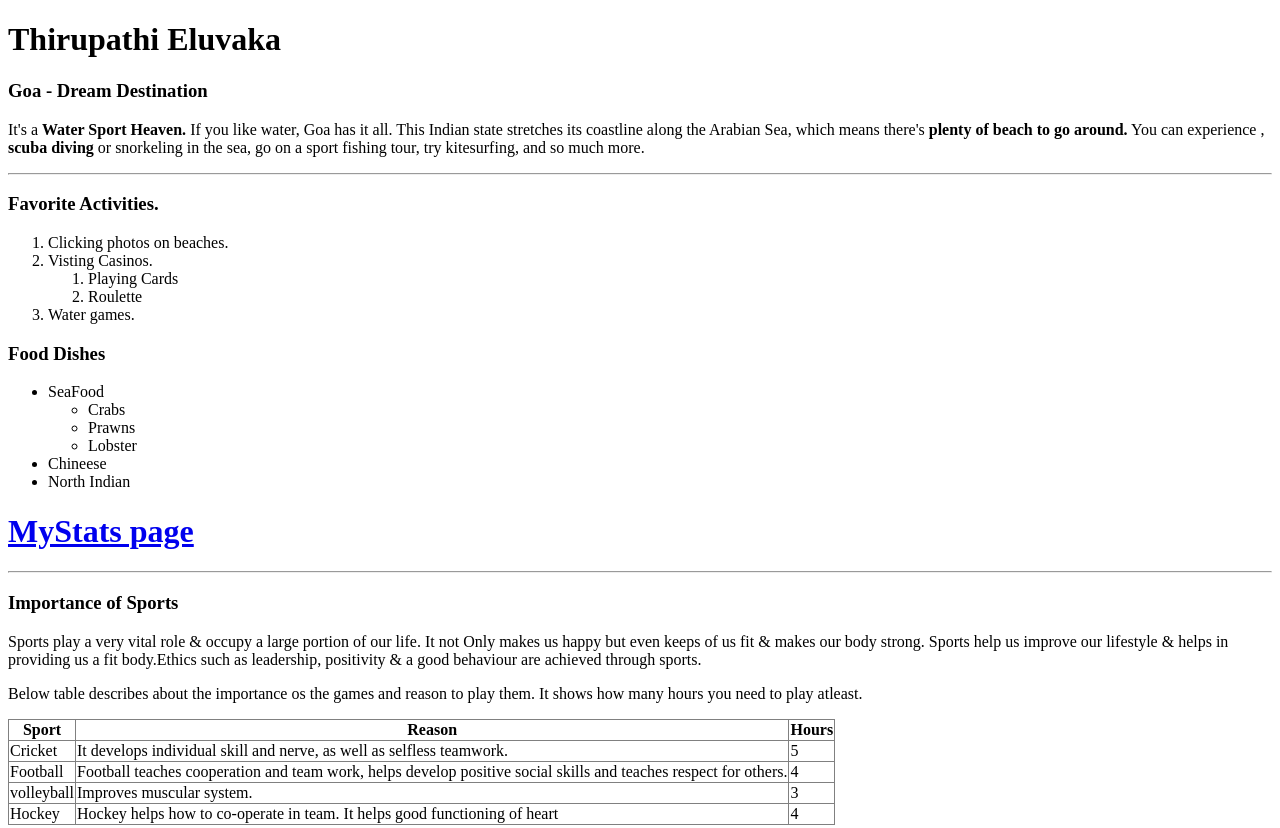
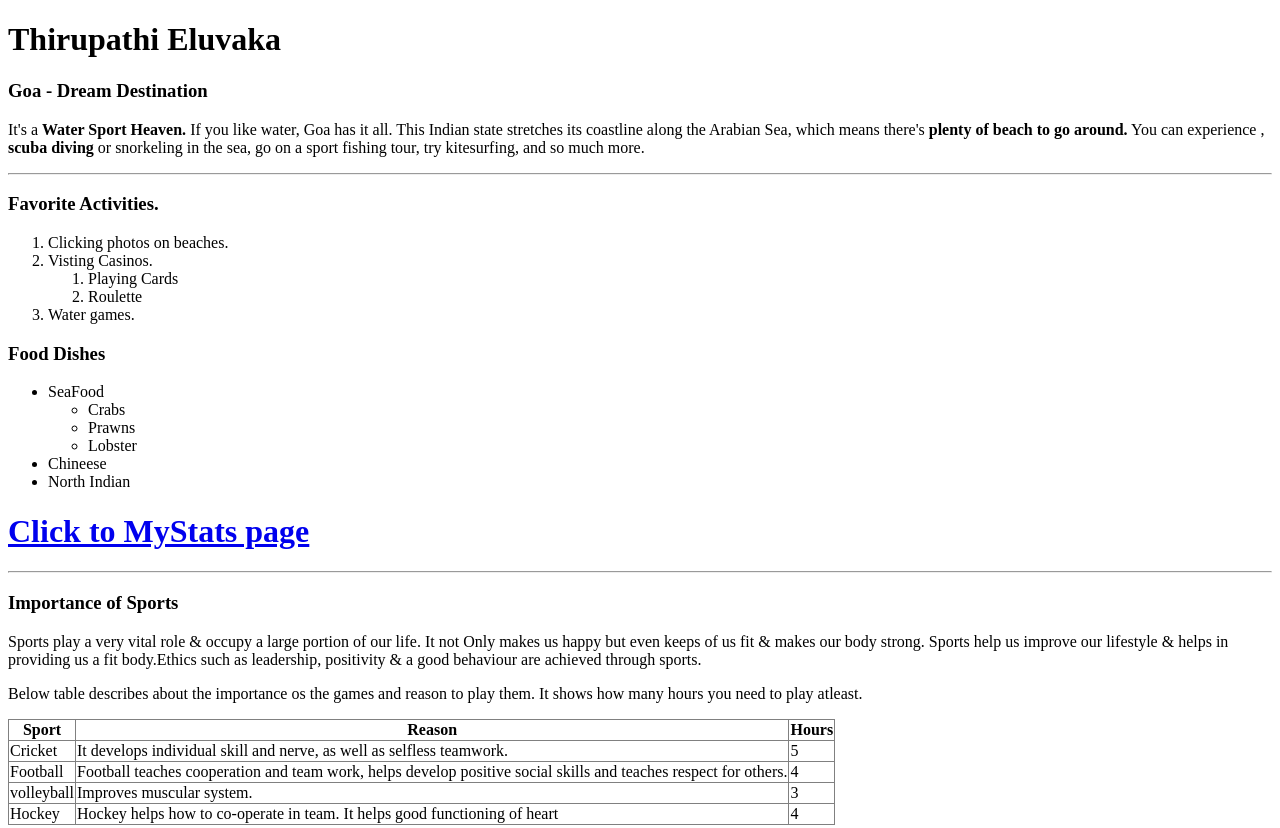
Before and after one commit to 44-563-WebApps-F23/44563-webapps-f23-assignment3-eluvakathirupathi, a plain HTML site: page index.html in a window 1280 px wide. Shown: the top 828 px of the page. Drawn offline with Linux system fonts and the light colour scheme.

Commit message:
added good text to mystats link

```diff
--- a/index.html
+++ b/index.html
@@ -38,7 +38,7 @@
                 <li>North Indian</li>
             </ul>
 
-        <h1><a href="mystats.html">MyStats page</a></h1>
+        <h1><a href="mystats.html">Click to MyStats page</a></h1>
         <hr>
         <h3>Importance of Sports</h3>
         Sports play a very vital role & occupy a large portion of our life. It not Only makes us happy but even keeps of us fit & makes our body strong. Sports help us improve our lifestyle & helps in providing us a fit body.Ethics such as leadership, positivity & a good behaviour are achieved through sports.
```
